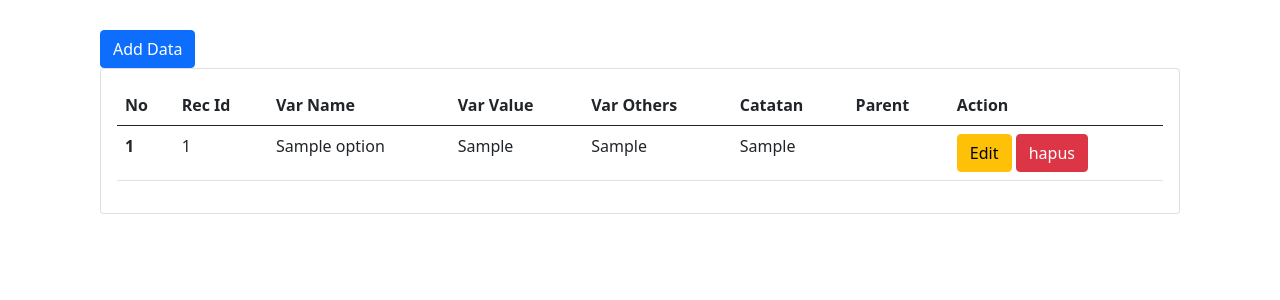
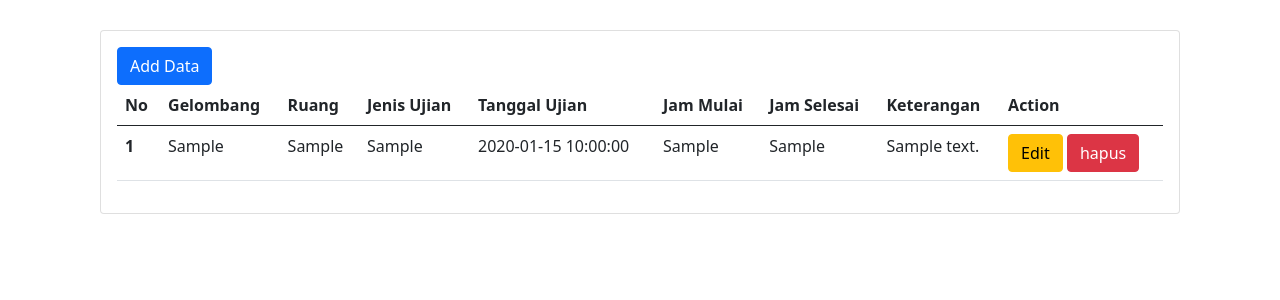
Before and after one commit to Samriadi/pmb_web, a PHP site: page / in a window 1280 px wide. Shown: the top 300 px of the page. Run offline with PHP 8.4, Linux system fonts and the light colour scheme; tables that the repository leaves empty or names only in its code hold one stand-in row (values such as "Sample post"); some libraries are stand-ins or nearby versions.

Commit message:
add create read edu test

```diff
--- a/controller.php
+++ b/controller.php
@@ -172,22 +172,40 @@ class mainController {
 		include __DIR__ . "/page_varoption.php";
     }
 
-	public function saveVar() {
-        $dataModel = new DataModel();
+	// public function saveVar() {
+    //     $dataModel = new DataModel();
 
-        if ($_SERVER['REQUEST_METHOD'] == 'POST') {
-            $recid = $_POST['recid'];
-            $varname = $_POST['varname'];
-            $varvalue = $_POST['varvalue'];
-            $varothers = $_POST['varothers'];
-            $catatan = $_POST['catatan'];
-            $parent = $_POST['parent'];
+    //     if ($_SERVER['REQUEST_METHOD'] == 'POST') {
+    //         $recid = $_POST['recid'];
+    //         $varname = $_POST['varname'];
+    //         $varvalue = $_POST['varvalue'];
+    //         $varothers = $_POST['varothers'];
+    //         $catatan = $_POST['catatan'];
+    //         $parent = $_POST['parent'];
 
-            // Panggil metode addVar() melalui objek DataModel
-            $dataModel->addVar($recid, $varname, $varvalue, $varothers, $catatan, $parent);
+    //         // Panggil metode addVar() melalui objek DataModel
+    //         $dataModel->addVar($recid, $varname, $varvalue, $varothers, $catatan, $parent);
 
-            echo "New record created successfully";
-        }
+    //         echo "New record created successfully";
+    //     }
+    // }
+
+	public function edu_test() {
+		$models = new dataModel();
+        $data = $models->getTest();
+
+		foreach ($data as $dt):
+			$id = $dt->id;
+			$gelombang = $dt->gelombang;
+			$ruang = $dt->ruang;
+			$jenis_ujian = $dt->jenis_ujian;
+			$tgl_ujian = $dt->tgl_ujian;
+			$jam_mulai = $dt->jam_mulai;
+			$jam_selesai = $dt->jam_selesai;
+			$keterangan = $dt->keterangan;
+		endforeach;
+
+		include __DIR__ . "/page_jadwal_test.php";
     }
 
 
--- a/index.php
+++ b/index.php
@@ -11,7 +11,7 @@ $stmt = $db->prepare($query);
 $stmt->execute();
 $router = new Router();
 
-$router->add('/', 'MainController', 'var_option');
+$router->add('/', 'MainController', 'edu_test');
 
 
 
--- a/models.php
+++ b/models.php
@@ -232,7 +232,28 @@ class dataModel {
         $stmt->execute([$varname, $varvalue, $varothers, $catatan, $parent, $recid]);
     }
 
+    //jadwal test
+    public function getTest() {
+		$db = Database::getInstance();
+        $query = "SELECT * FROM edu_test";
+        $stmt = $db->prepare($query);
+        $stmt->execute();
+        return $stmt->fetchAll(PDO::FETCH_OBJ);
+    }
 
+    public function addTest($gelombang, $ruang, $jenis_ujian, $tgl_ujian, $jam_mulai, $jam_selesai, $keterangn) {
+		$db = Database::getInstance();
+
+        $query = "INSERT INTO edu_test (gelombang, ruang, jenis_ujian, tgl_ujian, jam_mulai, jam_selesai, keterangan) VALUES (?, ?, ?, ?, ?, ?, ?)";
+
+        try {
+            $stmt = $db->prepare($query);
+            $stmt->execute([$gelombang, $ruang, $jenis_ujian, $tgl_ujian, $jam_mulai, $jam_selesai, $keterangn]);
+        }
+        catch(PDOException $e) {
+            echo "Error: " . $e->getMessage();
+        }
+    }
 }
 
 ?>
--- /dev/null
+++ b/page_jadwal_test.php
@@ -0,0 +1,264 @@
+<!doctype html>
+<html lang="en">
+  <head>
+    <!-- Required meta tags -->
+    <meta charset="utf-8">
+    <meta name="viewport" content="width=device-width, initial-scale=1">
+
+    <!-- Bootstrap CSS -->
+    <link href="https://cdn.jsdelivr.net/npm/bootstrap@5.0.2/dist/css/bootstrap.min.css" rel="stylesheet" integrity="sha384-EVSTQN3/azprG1Anm3QDgpJLIm9Nao0Yz1ztcQTwFspd3yD65VohhpuuCOmLASjC" crossorigin="anonymous">
+    <script src="https://cdn.jsdelivr.net/npm/sweetalert2@11"></script>
+  </head>
+
+  <body>
+    <div class="container-sm" style="padding: 30px;">
+            <!-- Button trigger modal -->
+        <div class="card">
+            <div class="card-body">
+            <button type="button" class="btn btn-primary" data-bs-toggle="modal" data-bs-target="#exampleModal">
+            Add Data
+            </button>
+                <table class="table">
+                    <thead>
+                        <tr>
+                        <th scope="col">No</th>
+                        <th scope="col">Gelombang</th>
+                        <th scope="col">Ruang</th>
+                        <th scope="col">Jenis Ujian</th>
+                        <th scope="col">Tanggal Ujian</th>
+                        <th scope="col">Jam Mulai</th>
+                        <th scope="col">Jam Selesai</th>
+                        <th scope="col">Keterangan</th>
+                        <th scope="col">Action</th>
+                        </tr>
+                    </thead>
+                    <tbody>
+		                <?php
+                        $no = 1;
+                        foreach ($data as $dt):
+                        ?>
+                        <tr>
+                            <th scope="row"><?=$no++?></th>
+                            <td><?=$dt->gelombang?></td>
+                            <td><?=$dt->ruang?></td>
+                            <td><?=$dt->jenis_ujian?></td>
+                            <td><?=$dt->tgl_ujian?></td>
+                            <td><?=$dt->jam_mulai?></td>
+                            <td><?=$dt->jam_selesai?></td>
+                            <td><?=$dt->keterangan?></td>
+                            <td><a class="btn btn-warning" href="#" onclick="edit(<?= $dt->id; ?>)" data-bs-toggle="modal" data-bs-target="#editModal">Edit</a>
+                                 <a class="btn btn-danger" href="action_delvar.php?id=<?= $dt->id; ?>" onclick="return confirm('yakin ingin hapus data?')">hapus</a></td>
+                        </tr>
+                        <?php endforeach ?>
+                    </tbody>
+                </table>
+            </div>
+        </div>
+    </div>
+    <!-- Optional JavaScript; choose one of the two! -->
+
+    <!-- Option 1: Bootstrap Bundle with Popper -->
+    <script src="https://cdn.jsdelivr.net/npm/bootstrap@5.0.2/dist/js/bootstrap.bundle.min.js" integrity="sha384-MrcW6ZMFYlzcLA8Nl+NtUVF0sA7MsXsP1UyJoMp4YLEuNSfAP+JcXn/tWtIaxVXM" crossorigin="anonymous"></script>
+  </body>
+
+
+  <!-- Modal Add -->
+  <div class="modal fade" id="exampleModal" tabindex="-1" aria-labelledby="exampleModalLabel" aria-hidden="true">
+            <div class="modal-dialog">
+                <div class="modal-content">
+                <div class="modal-header">
+                    <h5 class="modal-title" id="exampleModalLabel">Tambah Data</h5>
+                    <button type="button" class="btn-close" data-bs-dismiss="modal" aria-label="Close"></button>
+                </div>
+                <div class="modal-body">
+                 <div class="form-group">
+                    <label for="gelombang">Gelombang</label>
+                    <input type="number" class="form-control" id="gelombang" name="gelombang" required>
+                </div>
+                <div class="form-group">
+                    <label for="ruang">Ruang</label>
+                    <input type="text" class="form-control" id="ruang" name="ruang" required>
+                </div>
+                <div class="form-group">
+                    <label for="jenis_ujian">Jenis Ujian</label>
+                    <input type="text" class="form-control" id="jenis_ujian" name="jenis_ujian" required>
+                </div>
+                <div class="form-group">
+                    <label for="tgl_ujian">Tanggal Ujian</label>
+                    <input type="date" class="form-control" id="tgl_ujian" name="tgl_ujian" required>
+                </div>
+                <div class="form-group">
+                    <label for="jam_mulai">Jam Mulai</label>
+                    <input type="time" class="form-control" id="jam_mulai" name="jam_mulai" required>
+                </div>
+                <div class="form-group">
+                    <label for="jam_selesai">Jam Selesai</label>
+                    <input type="time" class="form-control" id="jam_selesai" name="jam_selesai" required>
+               </div>
+               <div class="form-group">
+                    <label for="keterangan">Keterangan</label>
+                    <input type="text" class="form-control" id="keterangan" name="keterangan" required>
+               </div>
+                </div>
+                <div class="modal-footer">
+                    <button type="button" class="btn btn-secondary" data-bs-dismiss="modal">Close</button>
+                    <button type="button" class="btn btn-primary" id="save">Save changes</button>
+                </div>
+                </div>
+            </div>
+            </div>
+
+<!-- Modal Edit -->
+<div class="modal fade" id="editModal" tabindex="-1" aria-labelledby="editModalLabel" aria-hidden="true">
+    <div class="modal-dialog">
+        <div class="modal-content">
+            <div class="modal-header">
+                <h5 class="modal-title" id="editModalLabel">Edit Data</h5>
+                <button type="button" class="btn-close" data-bs-dismiss="modal" aria-label="Close"></button>
+            </div>
+            <div class="modal-body">
+                <div class="form-group">
+                    <label for="editRecid">RecID</label>
+                    <input type="text" class="form-control" id="editRecid" name="recid" required>
+                </div>
+                <div class="form-group">
+                    <label for="editVarname">Var Name</label>
+                    <input type="text" class="form-control" id="editVarname" name="varname" required>
+                </div>
+                <div class="form-group">
+                    <label for="editVarvalue">Var Value</label>
+                    <input type="text" class="form-control" id="editVarvalue" name="varvalue" required>
+                </div>
+                <div class="form-group">
+                    <label for="editVarothers">Var Others</label>
+                    <input type="text" class="form-control" id="editVarothers" name="varothers" required>
+                </div>
+                <div class="form-group">
+                    <label for="editCatatan">Catatan</label>
+                    <input type="text" class="form-control" id="editCatatan" name="catatan" required>
+                </div>
+                <div class="form-group">
+                    <label for="editParent">Parent</label>
+                    <input type="number" class="form-control" id="editParent" name="parent" required>
+                </div>
+            </div>
+            <div class="modal-footer">
+                <button type="button" class="btn btn-secondary" data-bs-dismiss="modal">Close</button>
+                <button type="button" class="btn btn-primary" id="update">Save</button>
+            </div>
+        </div>
+    </div>
+</div>
+
+
+</html>
+
+<script>
+    document.getElementById('save').addEventListener('click', function() {
+        var gelombang = document.getElementById('gelombang').value;
+        var ruang = document.getElementById('ruang').value;
+        var jenis_ujian = document.getElementById('jenis_ujian').value;
+        var tgl_ujian = document.getElementById('tgl_ujian').value;
+        var jam_mulai = document.getElementById('jam_mulai').value;
+        var jam_selesai = document.getElementById('jam_selesai').value;
+        var keterangan = document.getElementById('keterangan').value;
+
+        console.log(gelombang);
+        var xhr = new XMLHttpRequest();
+        xhr.open('POST', 'action_addtest.php', true);
+        xhr.setRequestHeader('Content-Type', 'application/x-www-form-urlencoded');
+        xhr.onreadystatechange = function() {
+            if (xhr.readyState == 4 && xhr.status == 200) {
+                console.log(xhr.responseText);
+                // Lakukan sesuatu setelah data berhasil dikirim, seperti menutup modal
+                var modal = document.getElementById('exampleModal');
+                var modalInstance = bootstrap.Modal.getInstance(modal);
+                modalInstance.hide();
+
+                Swal.fire({
+                        title: 'Success!',
+                        text: xhr.responseText,
+                        icon: 'success',
+                        confirmButtonText: 'OK'
+                    }).then(() => {
+                        // Refresh halaman
+                        window.location.reload();
+                    });
+
+            }
+        };
+
+        // Kirim data yang ingin Anda kirimkan
+        var data =
+        "&gelombang=" + encodeURIComponent(gelombang) + "&ruang=" + encodeURIComponent(ruang) + "&jenis_ujian=" + encodeURIComponent(jenis_ujian) + "&tgl_ujian=" + encodeURIComponent(tgl_ujian) + "&jam_mulai=" + encodeURIComponent(jam_mulai) + "&jam_selesai=" + encodeURIComponent(jam_selesai)+ "&keterangan=" + encodeURIComponent(keterangan);
+        xhr.send(data);
+
+    });
+</script>
+
+<script>
+    // Fungsi untuk menampilkan data di modal edit
+    function edit(recid) {
+        // Lakukan request AJAX untuk mengambil data berdasarkan recid
+        var xhr = new XMLHttpRequest();
+        xhr.open('GET', 'action_getvar.php?recid=' + recid, true);
+        xhr.onreadystatechange = function() {
+            if (xhr.readyState == 4 && xhr.status == 200) {
+                var response = JSON.parse(xhr.responseText);
+
+                document.getElementById('editRecid').value = response.recid;
+                document.getElementById('editVarname').value = response.var_name;
+                document.getElementById('editVarvalue').value = response.var_value;
+                document.getElementById('editVarothers').value = response.var_others;
+                document.getElementById('editCatatan').value = response.catatan;
+                document.getElementById('editParent').value = response.parent;
+
+                var editModal = new bootstrap.Modal(document.getElementById('editModal'));
+                editModal.show();
+            }
+        };
+        xhr.send();
+    }
+
+    document.getElementById('update').addEventListener('click', function() {
+        var recid = document.getElementById('editRecid').value;
+        var varname = document.getElementById('editVarname').value;
+        var varvalue = document.getElementById('editVarvalue').value;
+        var varothers = document.getElementById('editVarothers').value;
+        var catatan = document.getElementById('editCatatan').value;
+        var parent = document.getElementById('editParent').value;
+
+        console.log(recid);
+        var xhr = new XMLHttpRequest();
+        xhr.open('POST', 'action_editvar.php', true);
+        xhr.setRequestHeader('Content-Type', 'application/x-www-form-urlencoded');
+        xhr.onreadystatechange = function() {
+            if (xhr.readyState == 4 && xhr.status == 200) {
+                console.log(xhr.responseText);
+                // Lakukan sesuatu setelah data berhasil dikirim, seperti menutup modal
+                var modal = document.getElementById('editModal');
+                var modalInstance = bootstrap.Modal.getInstance(modal);
+                modalInstance.hide();
+
+                 Swal.fire({
+                        title: 'Success!',
+                        text: xhr.responseText,
+                        icon: 'success',
+                        confirmButtonText: 'OK'
+                    }).then(() => {
+                        // Refresh halaman
+                        window.location.reload();
+                    });
+            }
+        };
+
+        // Kirim data yang ingin Anda kirimkan
+        var data = "recid=" + encodeURIComponent(recid) + "&varname=" + encodeURIComponent(varname) + "&varvalue=" + encodeURIComponent(varvalue) + "&varothers=" + encodeURIComponent(varothers) + "&catatan=" + encodeURIComponent(catatan) + "&parent=" + encodeURIComponent(parent);
+        xhr.send(data);
+    });
+
+    var modalElement = document.getElementById('editModal');
+    modalElement.addEventListener('hidden.bs.modal', function () {
+        window.location.reload();
+    });
+</script>
--- a/route.php
+++ b/route.php
@@ -10,7 +10,7 @@ class Router {
 
   public function dispatch($requestUri) {
       // Menghapus path proyek dari URI
-      $projectPath = '/hewi';
+      $projectPath = '/hewi-edu/hewi';
       $uri = str_replace($projectPath, '', $requestUri);
       $uri = '/' . trim($uri, '/'); // Pastikan URI dimulai dengan '/'
 
```
Also changed, not shown: action_addtest.php (added, +22 -0 lines), asset/6644531fc12ff_Screenshot_2.png (deleted), asset/664ad902c92c4_Screenshot_5.png (added).
